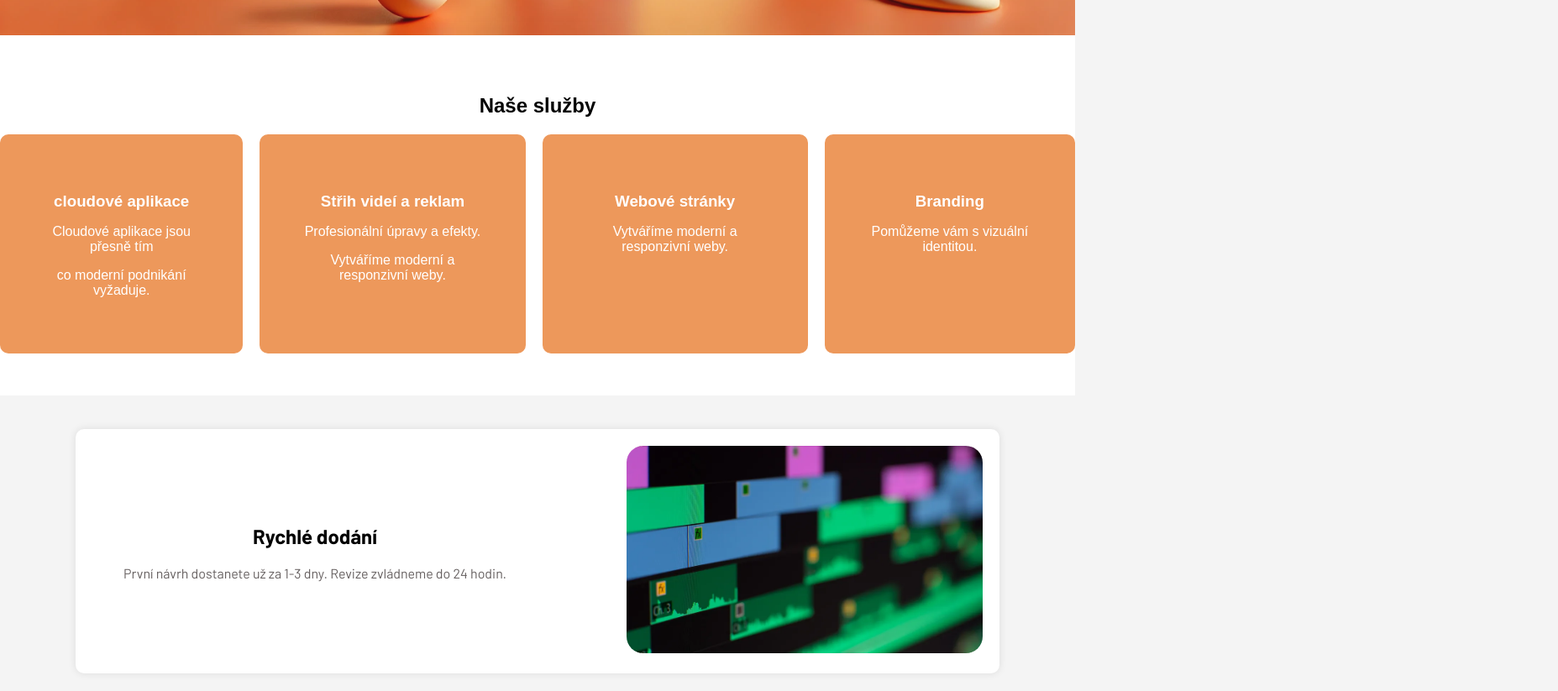
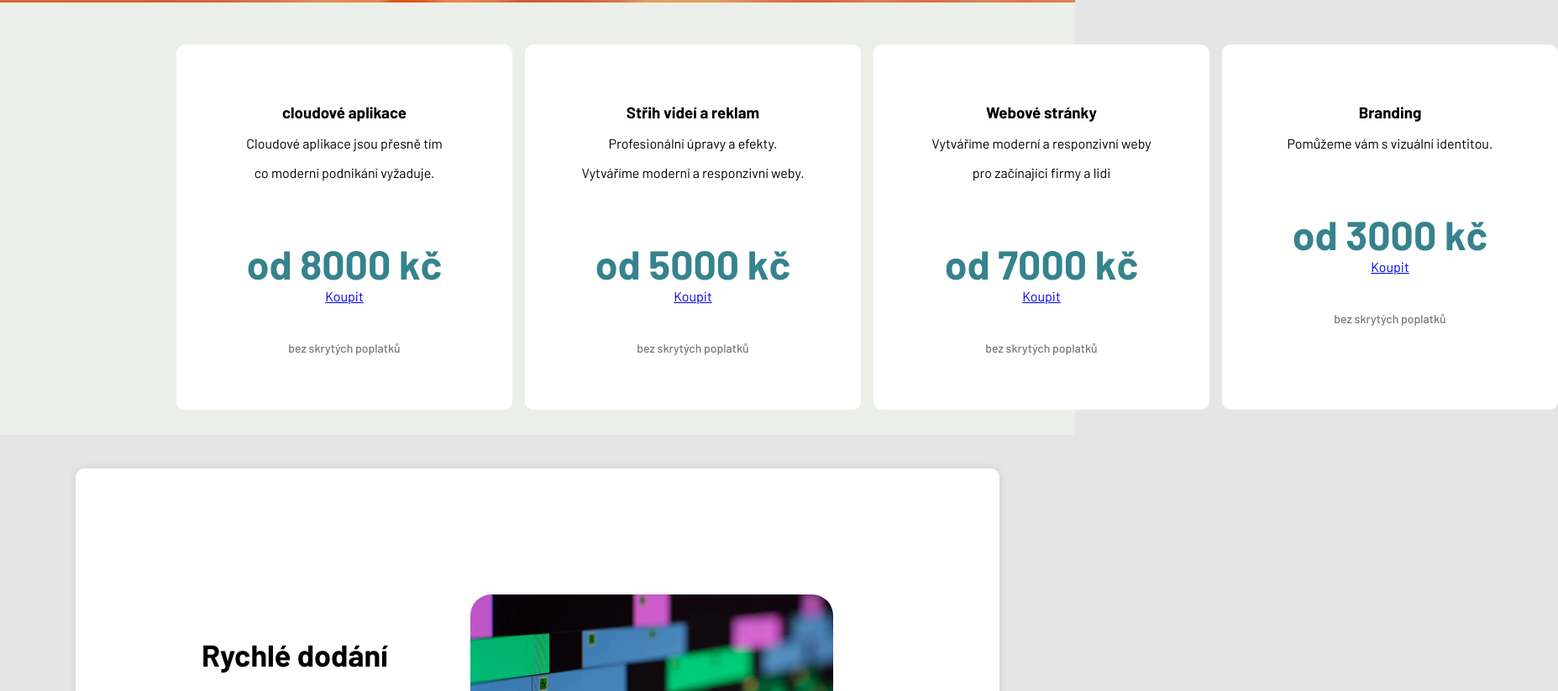
Before and after one commit to Noah6942069/skolniweb, a plain HTML site: page index.html in a window 1280 px wide. Shown: the part 737-1560 px from the top of the page at 84% size, 1855 px wide, since content can reach past the window. Drawn offline with Linux system fonts and the light colour scheme.

Commit message:
mapa a uprava

```diff
--- a/index.html
+++ b/index.html
@@ -14,54 +14,114 @@
             </div>
             <nav>
                 <ul class="menu">
-                    <li><a href="logo2.png">Úvod</a></li>
+                    <li><a href="#">Úvod</a></li>
                     <li><a href="#">Služby</a></li>
                     <li><a href="#">Ceník</a></li>
                     <li><a href="#">Kontakt</a></li>
                 </ul>
             </nav>
         </div>
-
     </header>
 
     <section class="banner">
-
         <div class="banner-text">
             <h1>Profesionální IT služby za férovou cenu</h1>
-            <p>Nabízíme grafický design,
-                 střih videí a další služby za dostupné ceny.</p>
+            <p>Nabízíme grafický design, střih videí a další služby za dostupné ceny.</p>
             <a href="#" class="btn">Zjistit více</a>
         </div>
+    </section>
 
-    </section>
-<section class="služby">
+    <section class="služby">
         <div class="pepp">
-            <h2>Naše služby</h2>
+
             <div class="služby-grid">
                 <div class="služby-zbozi">
                     <h3>cloudové aplikace</h3>
                     <p>Cloudové aplikace jsou přesně tím</p>
                     <p>co moderní podnikání vyžaduje.</p>
+                    <div class = "cenovka">
 
+                <b>
+                    <span class="cenap">
+                        <span>od</span>
+                        </span>
+                    <span>8000</span>
+
+                    <span class="cenap">
+                    <span>kč</span>
+                </b>
+                </span>
+                    </div>
+                    <a href="#" class="btn2">Koupit</a>
+                    <div class="poplatky">
+                    <p>bez skrytých poplatků</p>
+                </div>
                 </div>
                 <div class="služby-zbozi">
                     <h3>Střih videí a reklam</h3>
                     <p>Profesionální úpravy a efekty.</p>
                     <p>Vytváříme moderní a responzivní weby.</p>
+                    <div class = "cenovka">
+                        <b>
+                            <span class="cenap">
+                                <span>od</span>
+                                </span>
+                            <span>5000</span>
+
+                            <span class="cenap">
+                            <span>kč</span>
+                        </b>
+                        </span>
+                        </div>
+                        <a href="#" class="btn2">Koupit</a>
+                        <div class="poplatky">
+                            <p>bez skrytých poplatků</p>
+                        </div>
                 </div>
                 <div class="služby-zbozi">
                     <h3>Webové stránky</h3>
-                    <p>Vytváříme moderní a responzivní weby.</p>
+                    <p>Vytváříme moderní a responzivní weby</p>
+                    <p>pro začínajíci firmy a lidi</p>
+                    <div class = "cenovka">
+                        <b>
+                            <span class="cenap">
+                                <span>od</span>
+                                </span>
+                            <span>7000</span>
+
+                            <span class="cenap">
+                            <span>kč</span>
+                        </b>
+                        </span>
+                    </div>
+                        <a href="#" class="btn2">Koupit</a>
+                        <div class="poplatky">
+                            <p>bez skrytých poplatků</p>
+                        </div>
                 </div>
                 <div class="služby-zbozi">
                     <h3>Branding</h3>
                     <p>Pomůžeme vám s vizuální identitou.</p>
+                    <div class = "cenovka">
+                        <b>
+                            <span class="cenap">
+                                <span>od</span>
+                                </span>
+                            <span>3000</span>
+
+                            <span class="cenap">
+                            <span>kč</span>
+                        </b>
+                        </span>
+                        </div>
+                        <a href="#" class="btn2">Koupit</a>
+                        <div class="poplatky">
+                            <p>bez skrytých poplatků</p>
+                        </div>
                 </div>
             </div>
         </div>
     </section>
-
-
     <div class="container">
         <div class="section">
             <div class="text">
@@ -95,7 +155,32 @@
     </div>
 
     <footer>
+        <div class="map">
+            <iframe src="https://www.google.com/maps/embed?pb=!1m14!1m8!1m3!1d462.11857933645115!2d17.470123108722955!3d49.065021939378845!3m2!1i1024!2i768!4f13.1!3m3!1m2!1s0x47131448ae70abf7%3A0x9240f0d4c6ae!2sLechova%20690%2C%20686%2001%20Uherské%20Hradiště%201!5e0!3m2!1scs!2scz!4v1741180472523!5m2!1scs!2scz" width="100%" height="400" style="border:0;" allowfullscreen="" loading="lazy" referrerpolicy="no-referrer-when-downgrade"></iframe>
+
+    <script>
+        const themeSwitch = document.querySelector('.theme-switch');
+
+        themeSwitch.addEventListener('click', () => {
+
+            //když má tlačítko třídu dark, tak ji odebereme a naopak
+            if (themeSwitch.classList.contains('dark')) {
+
+                themeSwitch.classList.remove('dark');
+                document.body.classList.remove('dark-theme');
+
+            } else {
+
+                themeSwitch.classList.add('dark');
+                document.body.classList.add('dark-theme');
+
+            }
+
+        });
+
+</script>
         <p>&copy; 2025 Flick</p>
     </footer>
+    <script src="script.js"></script>
 </body>
 </html>
--- a/style.css
+++ b/style.css
@@ -1,4 +1,3 @@
-
 @import url('https://fonts.googleapis.com/css2?family=Barlow:ital,wght@0,100;0,200;0,300;0,400;0,500;0,600;0,700;0,800;0,900;1,100;1,200;1,300;1,400;1,500;1,600;1,700;1,800;1,900&display=swap');
 
 body {
@@ -6,53 +5,50 @@ body {
     padding: 0;
     box-sizing: border-box;
     font-family: Barlow, sans-serif;
+    background-color: #E5E5E5;
 }
-
- body {
-      background-color: #E5E5E5;
-        font-family: Barlow, sans-serif;
-  }
-
-
 
 header {
     background: #14213D;
     padding: 25px 0;
     box-shadow: FCA311;
+    position: fixed;
+    width: 100%;
+    top: 0;
+    left: 0;
+    z-index: 100;
+    transition: transform 0.3s ease;
 }
 
-  header .pepp {
+.pepp {
     display: flex;
     justify-content: space-between;
     align-items: center;
-      gap: 950px;
+    padding: 0 20px;
 }
 
 .logo img {
     max-height: 50%;
     max-width: 40%;
-      display: flex;
-      align-items: center;
-      justify-content: flex-start;
 }
 
-
-  .menu {
+nav ul {
     list-style: none;
     display: flex;
     gap: 30px;
+    margin: 0;
 }
 
 .menu li a {
-      display: flex;
-      text-decoration: none;
     color: #ffffff;
     font-weight: bold;
-      transition: color 0.s;
+    text-decoration: none;
+    transition: color 0.3s;
 }
 
-
-
+.menu li a:hover {
+    color: #FFA500;
+}
 
 .banner {
     background: url("banner.webp");
@@ -64,13 +60,11 @@ body {
     text-align: center;
     color: rgb(255, 255, 255);
     padding: 20px;
-      opacity: 0.8;
+    opacity: 0.95;
     transform: scale(1.0);
     transition: all .5s;
-	opacity: .95;
+}
 
-
-  }
 .banner:hover {
     transform: scale(1.01);
 }
@@ -101,30 +95,58 @@ body {
 .btn:hover {
     background: #03101f;
 }
-
-
 .služby {
-      padding: 50px 0;
-      background: #fff;
+    padding: 30px 190px;
+    background: #ecefe9;
     text-align: center;
+    align-items: center;
 }
 
 .služby-grid {
     display: flex;
-      flex-direction: row;
+    flex-direction: center;
     justify-content: center;
-      gap: 20px;
+    gap: 15px;
     margin-top: 20px;
 
 
 }
+.cenovka {
+    font-weight: 700;
+    font-size: 48px;
+    margin-top: 70px;
+    color: #35838d;
+}
 
+
+
+.cena h3 {
+    font-size: 24px;
+}
+
+.cena  p {
+    font-size: 18px;
+    color: #ed985b;
+    font-weight: bold;
+    text-align: center;
+}
+.poplatky {
+    padding-top: 30px;
+    color: rgb(124, 118, 118);
+    font-size: 14px;
+    line-height: 18px;
+    font-weight: 500;
+    text-align: center;
+    display: block;
+}
 .služby-zbozi{
-      background: #ed985b;
-      color: white;
+    background: #ffffff;
+    color: rgb(0, 0, 0);
     padding: 50px;
     border-radius: 10px;
-      transition: transform 0.3s;
+    align-items: center;
+    width: 300px;
+
 
 }
 
@@ -137,10 +159,6 @@ body {
     transform: translateY(-5px);
 }
 
-
-
-
-
 footer {
     text-align: center;
     padding: 20px;
@@ -149,36 +167,6 @@ body {
     margin-top: 20px;
 }
 
-  #website {
-      max-width: 1200px;
-      margin: 0 auto;
-  }
-
-  header {
-      display: flex;
-      justify-content: space-between;
-      align-items: center;
-      padding: 10px;
-      border-bottom: 1px solid #F5B181;
-  }
-
-
-  nav ul {
-      list-style: none;
-      display: flex;
-      gap: 20px;
-  }
-
-  .menu {
-      margin:0%
-  }
-
-  body {
-    font-family: Arial, sans-serif;
-    margin: 0;
-    padding: 0;
-    background-color: #f4f4f4;
-}
 .container {
     display: flex;
     flex-direction: column;
@@ -186,30 +174,50 @@ body {
     margin: 40px auto;
     gap: 50px;
 }
+
 .section {
     display: flex;
     align-items: center;
     justify-content: space-between;
     background: white;
-    padding: 20px;
+    padding: 150px;
     border-radius: 10px;
     box-shadow: 0 0 10px rgba(0, 0, 0, 0.1);
 }
+
 .text {
-    width: 50%;
-    text-align: center;
-    font-family: Barlow, sans-serif;
+    width: 35%;
+    text-align: left;
+    font-size: x-large;
 }
+
 .text h2 {
     color: #000000;
 }
+
 .text p {
     color: #666060;
 }
+
 .image {
-    width: 40%;
+    width: 60%;
+    height: 60%;
 }
+
 .image img {
+    width: 90%;
+    border-radius: 25px;
+
+}
+
+.footer{
+    background-color: #E5E5E5;
+}
+/* Sticky header */
+.sticky {
+    position: fixed;
+    top: 0;
     width: 100%;
-    border-radius: 20px;
+    z-index: 100;
+    transform: translateY(0);
 }
```
Lines whose indentation alone changed are shown as unchanged.
